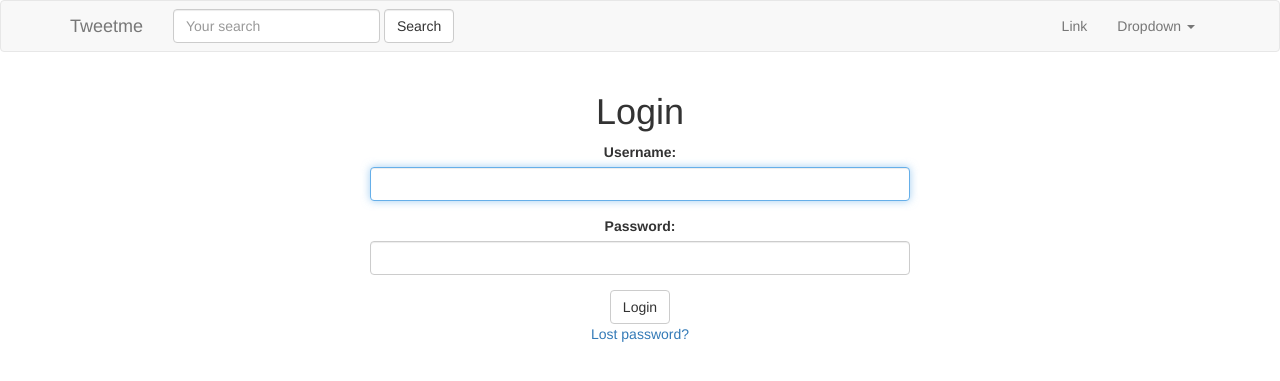
After one commit to nivagator/tweetme, a Django app: page /login/ in a window 1280 px wide. The commit adds this page. Shown: the top 381 px of the page. Run offline with Django 3.2, Linux system fonts and the light colour scheme; some libraries are stand-ins or nearby versions.

Commit message:
Files as of Lesson 75

```diff
--- /dev/null
+++ b/src/accounts/templates/registration/login.html
@@ -0,0 +1,48 @@
+{% extends "base.html" %}
+
+{% block script %}
+
+<script>
+    $(document).ready(function(){
+        $('form input').addClass("form-control")
+    });
+</script>
+
+{% endblock %}
+
+{% block content %}
+<div class="col-sm-6 col-sm-offset-3 text-center">
+    <h1>Login</h1>
+{% if form.errors %}
+<p>Your username and password didn't match. Please try again.</p>
+{% endif %}
+
+{% if next %}
+    {% if user.is_authenticated %}
+    <p>Your account doesn't have access to this page. To proceed,
+    please login with an account that has access.</p>
+    {% else %}
+    <p>Please login to see this page.</p>
+    {% endif %}
+{% endif %}
+
+<form method="post" action="{% url 'login' %}">
+{% csrf_token %}
+
+<div class="form-group">
+    {{ form.username.label_tag }}
+    {{ form.username }}
+</div>
+<div class="form-group">
+    {{ form.password.label_tag }}
+    {{ form.password }}
+</div>
+
+<button type="submit" class='btn btn-default'/>Login</button>
+<input type="hidden" name="next" value="{{ next }}" />
+</form>
+
+{# Assumes you setup the password_reset view in your URLconf #}
+<p><a href="{% url 'password_reset' %}">Lost password?</a></p>
+</div>
+{% endblock %}
--- a/src/accounts/urls.py
+++ b/src/accounts/urls.py
@@ -1,5 +1,4 @@
-from django.conf.urls import url
-
+from django.conf.urls import url, include
 from django.views.generic.base import RedirectView
 
 from .views import (
@@ -8,6 +7,7 @@ from .views import (
     )
 
 urlpatterns = [
+
     # url(r'^$', RedirectView.as_view(url="/")),
     # url(r'^search/$', TweetListView.as_view(), name='list'),
     # url(r'^create/$', TweetCreateView.as_view(), name='create'),
--- a/src/tweetme/settings/base.py
+++ b/src/tweetme/settings/base.py
@@ -57,6 +57,9 @@ MIDDLEWARE = [
 ]
 
 ROOT_URLCONF = 'tweetme.urls'
+
+LOGIN_URL = "/login"
+LOGIN_REDIRECT_URL = "/"
 
 TEMPLATES = [
     {
--- a/src/tweetme/settings/local.py
+++ b/src/tweetme/settings/local.py
@@ -58,6 +58,9 @@ MIDDLEWARE = [
 ]
 
 ROOT_URLCONF = 'tweetme.urls'
+
+LOGIN_URL = "/login"
+LOGIN_REDIRECT_URL = "/"
 
 TEMPLATES = [
     {
--- a/src/tweetme/settings/production.py
+++ b/src/tweetme/settings/production.py
@@ -57,6 +57,9 @@ MIDDLEWARE = [
 ]
 
 ROOT_URLCONF = 'tweetme.urls'
+
+LOGIN_URL = "/login"
+LOGIN_REDIRECT_URL = "/"
 
 TEMPLATES = [
     {
--- a/src/tweetme/urls.py
+++ b/src/tweetme/urls.py
@@ -19,6 +19,7 @@ from django.contrib import admin
 from django.conf import settings
 from django.conf.urls.static import static
 from tweets.api.views import SearchTweetAPIView
+from accounts.views import UserRegisterView
 from hashtags.views import HashTagView
 from tweets.views import TweetListView
 from .views import home, SearchView
@@ -34,6 +35,8 @@ urlpatterns = [
     url(r'^api/search/$', SearchTweetAPIView.as_view(), name='search-api'),
     url(r'^api/tweet/', include('tweets.api.urls', namespace='tweet-api')),
     url(r'^api/', include('accounts.api.urls', namespace='profiles-api')),
+    url(r'^register/$', UserRegisterView.as_view(), name='register'),
+    url(r'^', include('django.contrib.auth.urls')),
     url(r'^', include('accounts.urls', namespace='profiles')),
 ]
 
--- a/src/tweets/templates/tweets/form.html
+++ b/src/tweets/templates/tweets/form.html
@@ -1,5 +1,5 @@
 {% load crispy_forms_tags %}
-<form class='form {% if form_class %} {{ form_class }}{% endif %}'' method='POST' action="{% if action_url %}{{ action_url }}{% endif %}">
+<form class='form {% if form_class %} {{ form_class }}{% endif %}' method='POST' action="{% if action_url %}{{ action_url }}{% endif %}">
     {% csrf_token %}
     {{ form|crispy}}
     <input class='btn btn-priamry' type="submit" value="{{ btn_title }}" />
```
Also changed, not shown: src/accounts/forms.py (added, +29 -0 lines), src/accounts/templates/accounts/user_register_form.html (added, +18 -0 lines), src/accounts/views.py (+21 -1 lines).
